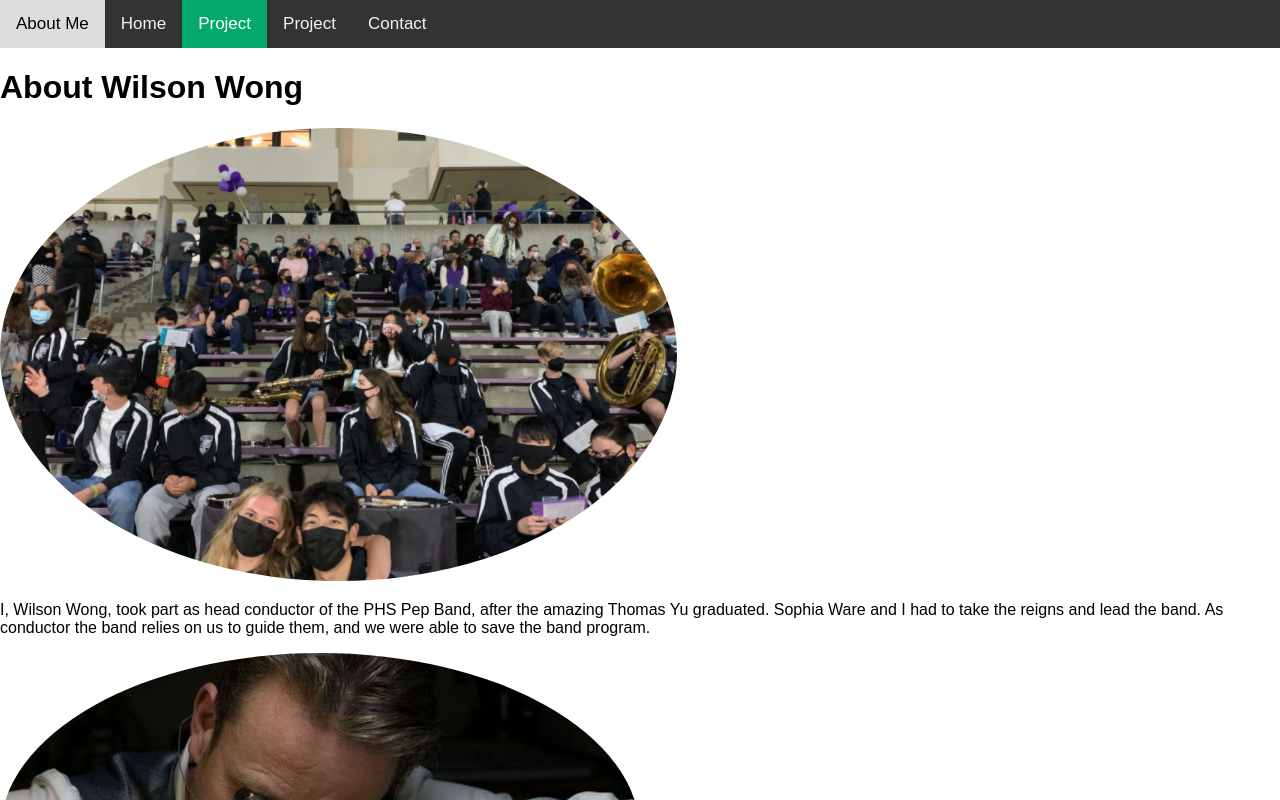
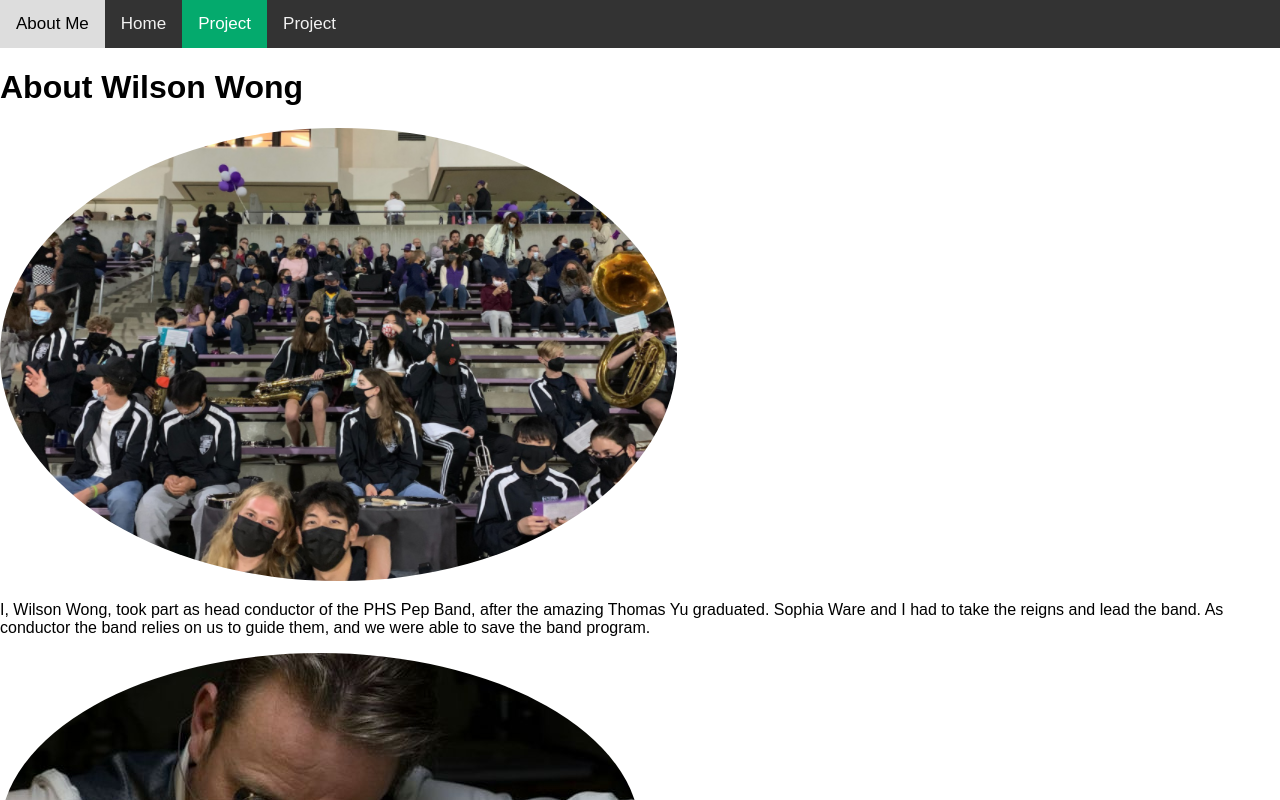
Before and after one commit to bilsonbong/APCSP, a plain HTML site: page project.html in a window 1280 px wide. Shown: the top 800 px of the page. Drawn offline with Linux system fonts and the light colour scheme.

Commit message:
Update project.html

```diff
--- a/project.html
+++ b/project.html
@@ -8,7 +8,6 @@
     <a  href="index.html">Home</a>
     <a class="active" href="aboutme1.html">Project</a>
     <a href="#about">Project</a>
-    <a fref="#contact">Contact</a>
     </div>
   </head>
   <body class="b">
```
